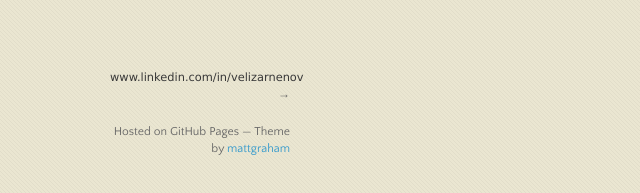
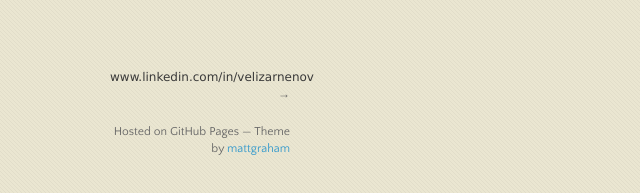
Before and after one commit to velizarn/velizarn.github.io, a plain HTML site: page index.html in a window 1280 px wide. Shown: the part 603-796 px from the top of the page, 0-640 px from the left. Drawn offline with nearby package versions, Linux system fonts and the light colour scheme; no server answers.

Commit message:
Update styles

```diff
--- a/index.html
+++ b/index.html
@@ -39,7 +39,7 @@
 <style>
 	h2.highlight { border-bottom: 1px solid #eee; padding-bottom: 7px; margin-bottom: 3px; }
 	.loading { font-style: italic; color: #666; }
-	footer p:first-child a { color: #393939; font: 0.95em Verdana, sans-serif; }
+	footer p:first-child a { color: #393939; font: 1em Verdana, sans-serif; }
 </style>
 </head>
 <body>
```
